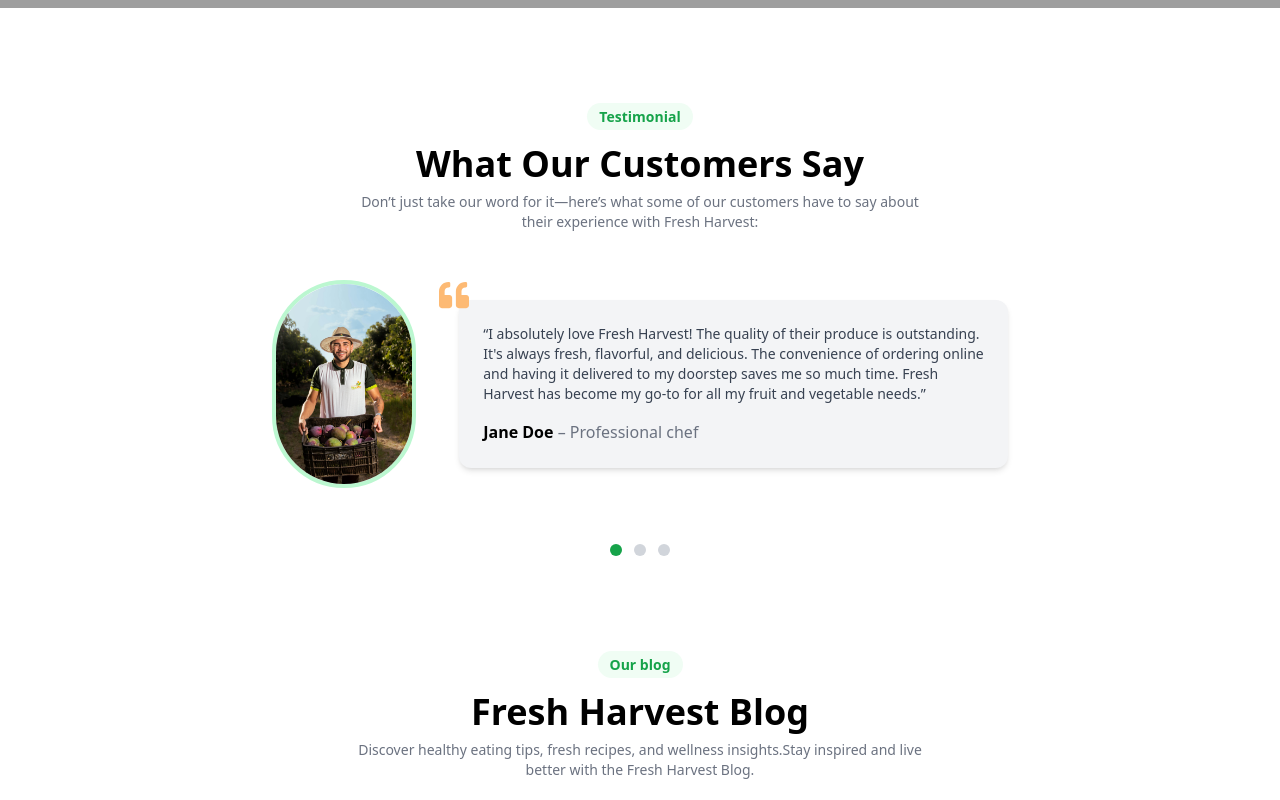
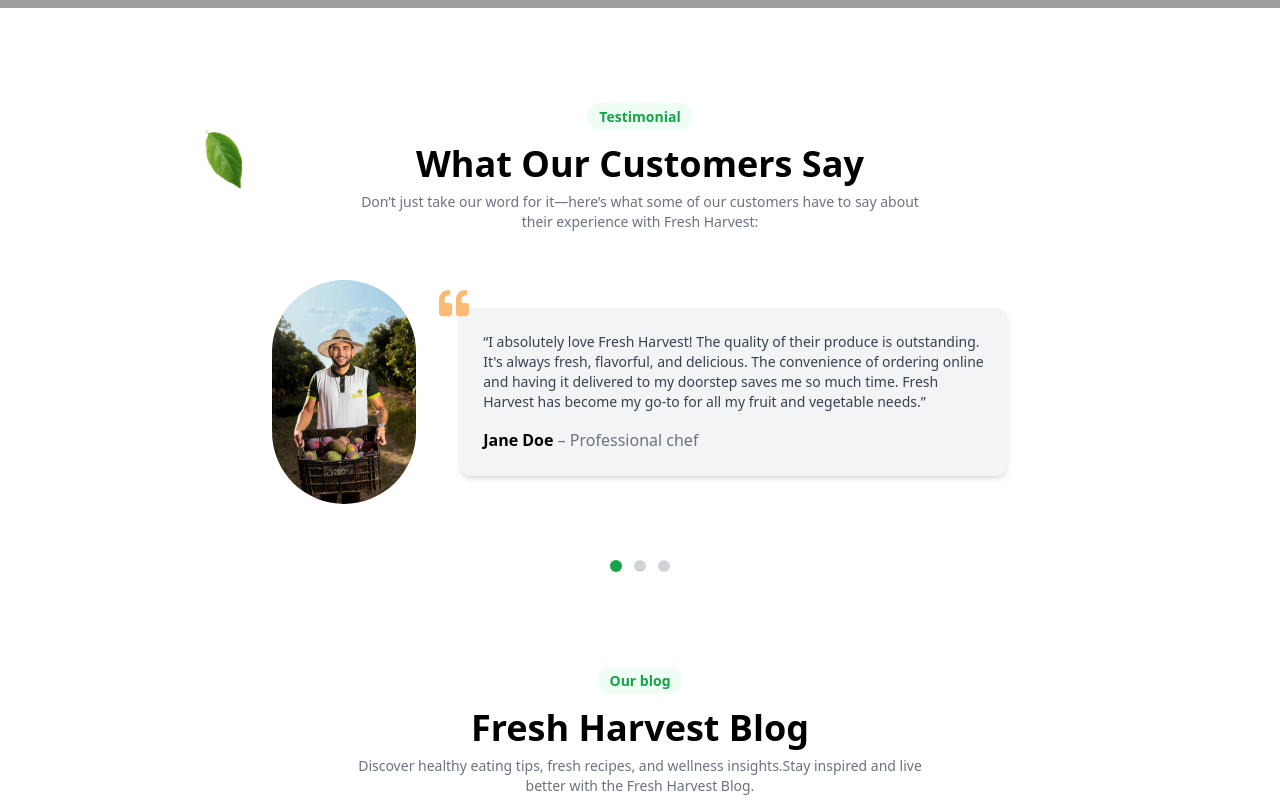
Before and after one commit to ashikbillah699/FreshHarvests, a React (Vite) app: page / in a window 1280 px wide. Shown: the part 1960-2760 px from the top of the page. Built offline with nearby package versions, Linux system fonts and the light colour scheme; no server answers; grey boxes are pictures that could not be loaded.

Commit message:
edit some code in RelatedProduct section end Testimonial sections.

```diff
--- a/src/pages/homePage/FreshProducts.jsx
+++ b/src/pages/homePage/FreshProducts.jsx
@@ -1,8 +1,9 @@
-import { useEffect, useState } from "react";
-import { FaShoppingCart } from "react-icons/fa";
+import { useEffect, useState } from "react"
 import { Link } from "react-router-dom";
 import useCategories from "../../hooks/useCategories";
 import { BiSolidCommentDetail } from "react-icons/bi";
+import leaf from '../../assets/leaf.png';
+
 
 const FreshProducts = () => {
     const [categories] = useCategories();
@@ -35,6 +36,13 @@
 
     return (
         <section id="shop" className="max-w-[1200px] w-full mx-auto pt-10 px-4 md:px-16 md:mt-16">
+            <div className="relative">
+                            <img
+                                src={leaf}
+                                alt="Decorative leaf"
+                                className="absolute top-6 -right-16 w-32 -rotate-90 hidden sm:block"
+                            />
+                        </div>
             <div className="text-center mb-6">
                 <p className="btn badge bg-gray-50 text-sm text-green-600 font-semibold">Our Products</p>
                 <h2 className="text-3xl md:text-4xl font-bold">Our Fresh Products</h2>
--- a/src/pages/homePage/ProductDetails.jsx
+++ b/src/pages/homePage/ProductDetails.jsx
@@ -85,7 +85,7 @@
 
                 <div className="mt-12">
                     <div className="tabs tabs-bordered">
-                        <a className="tab tab-active">Description</a>
+                        <a className="tab bg-green-500 text-white rounded-md tab-active">Description</a>
                         <a className="tab">Reviews (1)</a>
                     </div>
                     <div className="p-4 bg-base-200 mt-2 rounded-lg text-gray-700">
--- a/src/pages/homePage/RelatedProduct.jsx
+++ b/src/pages/homePage/RelatedProduct.jsx
@@ -11,7 +11,7 @@
     return (
         <section className="py-10 px-4 md:px-16">
             <div className="text-center mb-6">
-                <p className="text-sm text-green-600 font-semibold">Our Products</p>
+                <p className="badge bg-gray-50 text-sm text-green-600 font-semibold">Our Products</p>
                 <h2 className="text-3xl md:text-4xl font-bold">Related Products</h2>
             </div>
 
--- a/src/pages/homePage/Testimonial.jsx
+++ b/src/pages/homePage/Testimonial.jsx
@@ -3,6 +3,7 @@
 import testimonialA from '../../assets/Testimonial.jpg'
 import testimonialb from '../../assets/testi3.jpg'
 import testimonialc from '../../assets/testi4.jpg'
+import leaf from '../../assets/leaf.png';
 
 const testimonials = [
     {
@@ -37,6 +38,13 @@
     return (
         <div className="bg-white pt-24 px-4 md:px-8 lg:px-0 flex justify-center">
             <div className="max-w-3xl mx-auto  text-center relative">
+                <div className="relative">
+                    <img
+                        src={leaf}
+                        alt="Decorative leaf"
+                        className="absolute top-8 -left-16 w-16 -rotate-90 hidden sm:block"
+                    />
+                </div>
                 {/* Top Section */}
                 <div className="mb-12">
                     <span className="text-sm text-green-600 font-semibold bg-green-50 px-3 py-1 rounded-full">
@@ -56,7 +64,7 @@
                         <img
                             src={testimonials[current].image}
                             alt={testimonials[current].name}
-                            className="w-36 h-52 rounded-full object-cover border-4 border-green-200"
+                            className="w-36 h-56 rounded-full object-cover border-green-200"
                         />
                     </div>
                     <div className="w-4/5 bg-gray-100 p-6 rounded-xl text-left shadow-md relative">
@@ -74,9 +82,8 @@
                         <button
                             key={index}
                             onClick={() => setCurrent(index)}
-                            className={`w-3 h-3 rounded-full transition ${
-                                current === index ? 'bg-green-600' : 'bg-gray-300'
-                            }`}
+                            className={`w-3 h-3 rounded-full transition ${current === index ? 'bg-green-600' : 'bg-gray-300'
+                                }`}
                         ></button>
                     ))}
                 </div>
```
